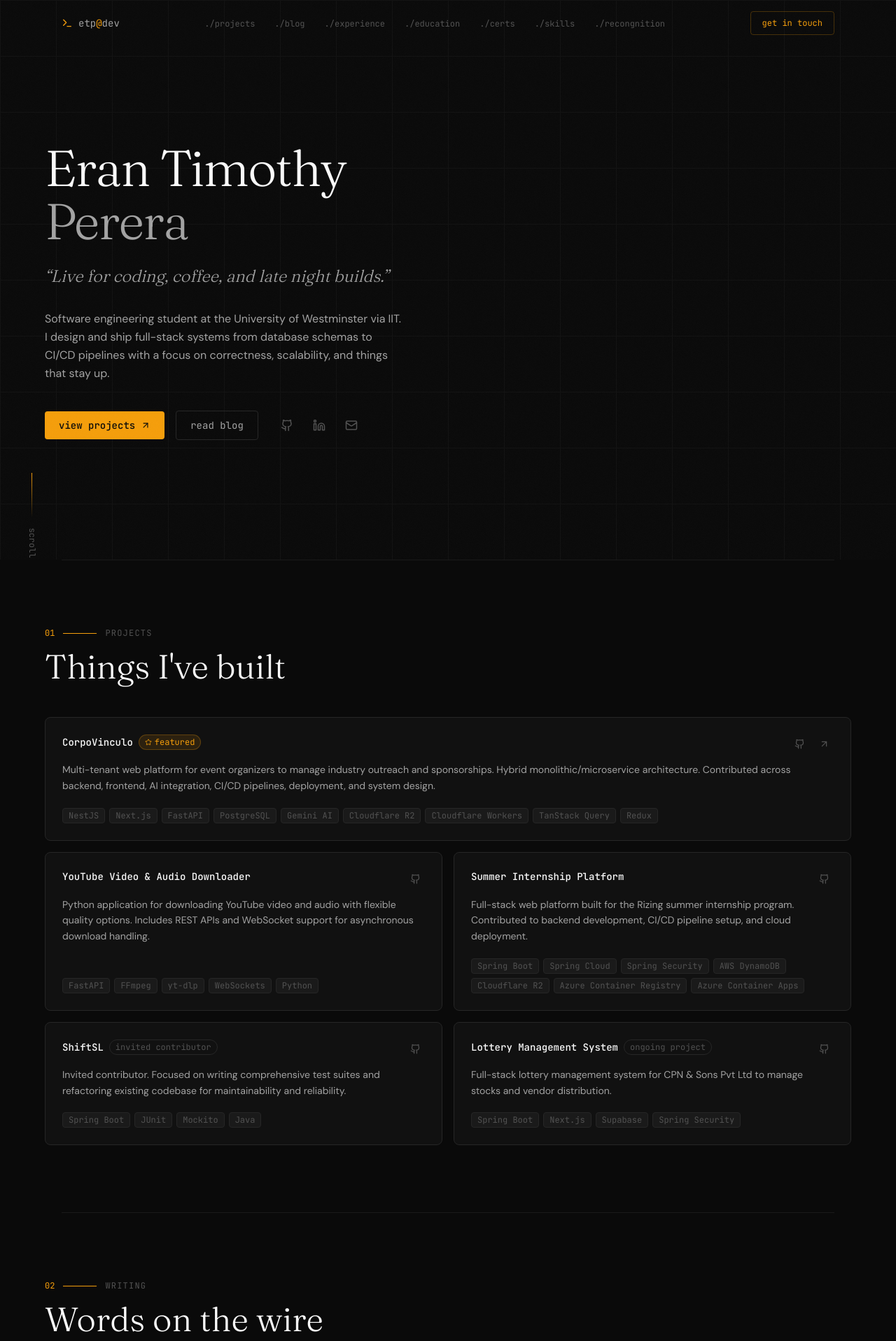
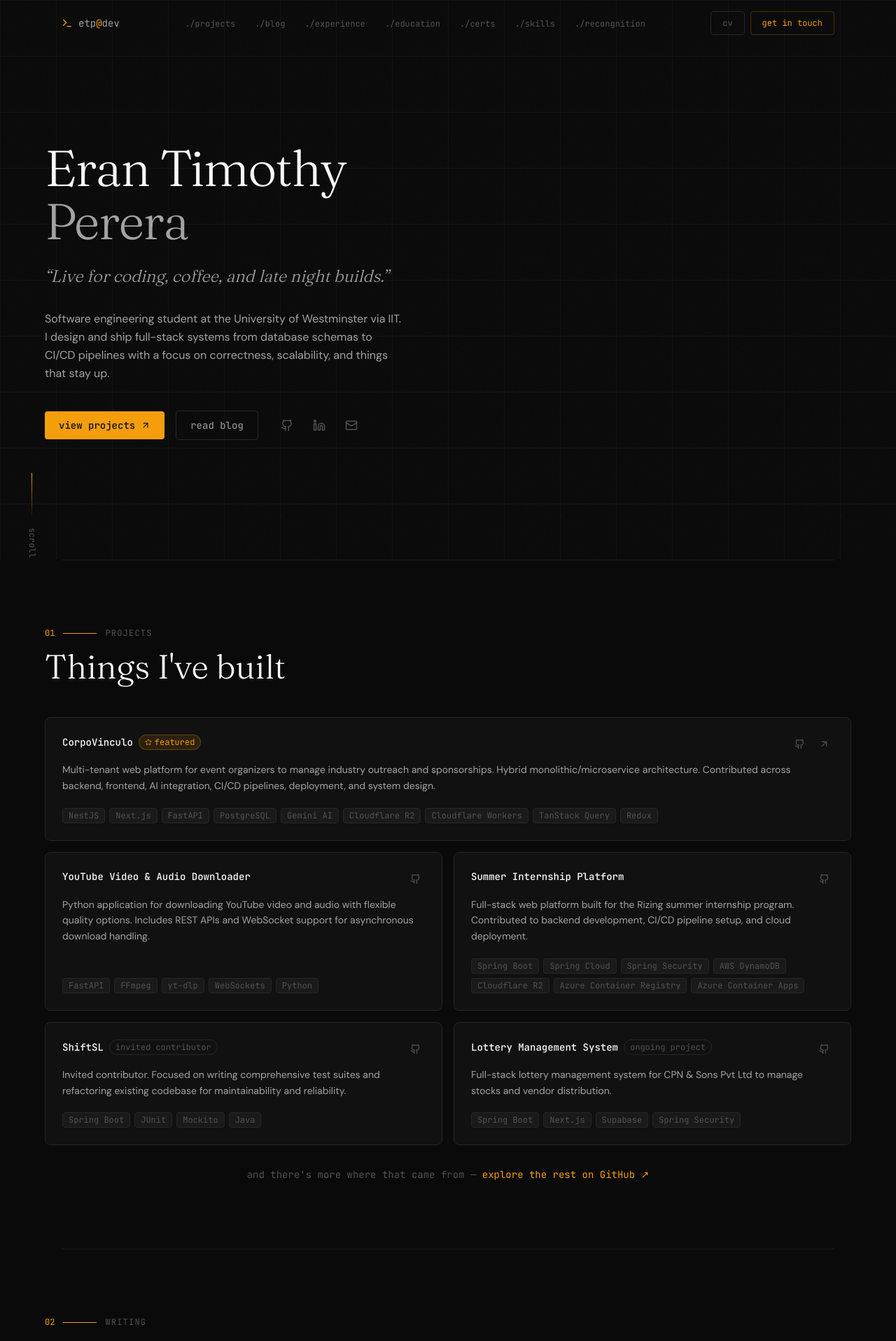
Before and after one commit to erantimothy/Eran-Perera, a Next.js app: page / in a window 1280 px wide. Shown: the top 1917 px of the page at 70% size. Built offline with nearby package versions, Linux system fonts and the light colour scheme.

Commit message:
added CV download section, and more projects hints

```diff
--- a/components/Nav.tsx
+++ b/components/Nav.tsx
@@ -76,10 +76,34 @@ export default function Nav() {
           ))}
         </ul>
 
+        {/* Desktop CTAs */}
+        <div className="hidden md:flex items-center gap-2">
+          <a
+            href="/EranCV.pdf"
+            target="_blank"
+            rel="noopener noreferrer"
+            className="inline-flex items-center gap-2 font-mono text-xs px-4 py-2 rounded border transition-all duration-150"
+            style={{
+              borderColor: "var(--border)",
+              color: "var(--foreground-dim)",
+            }}
+            onMouseEnter={(e) => {
+              e.currentTarget.style.color = "var(--foreground)";
+              e.currentTarget.style.borderColor = "var(--foreground-dim)";
+            }}
+            onMouseLeave={(e) => {
+              e.currentTarget.style.color = "var(--foreground-dim)";
+              e.currentTarget.style.borderColor = "var(--border)";
+            }}
+            aria-label="View CV"
+          >
+            cv
+          </a>
+
           {/* Contact CTA */}
           <a
             href="#contact"
-          className="hidden md:inline-flex items-center gap-2 font-mono text-xs px-4 py-2 rounded border transition-all duration-150"
+            className="inline-flex items-center gap-2 font-mono text-xs px-4 py-2 rounded border transition-all duration-150"
             style={{
               borderColor: "var(--accent-border)",
               color: "var(--accent)",
@@ -96,6 +120,7 @@ export default function Nav() {
           >
             get in touch
           </a>
+        </div>
 
         {/* Mobile hamburger */}
         <button
@@ -150,7 +175,7 @@ export default function Nav() {
                 </a>
               </li>
             ))}
-            <li className="pt-2">
+            <li className="pt-2 flex items-center gap-4">
               <a
                 href="#contact"
                 className="font-mono text-sm"
@@ -159,6 +184,16 @@ export default function Nav() {
               >
                 get in touch →
               </a>
+              <a
+                href="/EranCV.pdf"
+                target="_blank"
+                rel="noopener noreferrer"
+                className="font-mono text-sm"
+                style={{ color: "var(--foreground-dim)" }}
+                onClick={() => setMenuOpen(false)}
+              >
+                view cv ↗
+              </a>
             </li>
           </ul>
         </div>
--- a/components/Projects.tsx
+++ b/components/Projects.tsx
@@ -277,6 +277,33 @@ export default function Projects() {
             <ProjectCard key={project.name} project={project} index={i} />
           ))}
         </div>
+
+        {/* GitHub CTA */}
+        <motion.p
+          initial={{ opacity: 0, y: 12 }}
+          whileInView={{ opacity: 1, y: 0 }}
+          viewport={{ once: true, margin: "-40px" }}
+          transition={{ duration: 0.5, delay: 0.2 }}
+          className="mt-8 font-mono text-sm text-center"
+          style={{ color: "var(--foreground-dim)" }}
+        >
+          and there&apos;s more where that came from —{" "}
+          <a
+            href="https://github.com/EranTimothy-dev"
+            target="_blank"
+            rel="noopener noreferrer"
+            className="transition-colors duration-150"
+            style={{ color: "var(--accent)" }}
+            onMouseEnter={(e) =>
+              (e.currentTarget.style.textDecoration = "underline")
+            }
+            onMouseLeave={(e) =>
+              (e.currentTarget.style.textDecoration = "none")
+            }
+          >
+            explore the rest on GitHub ↗
+          </a>
+        </motion.p>
       </div>
     </section>
   );
```
Also changed, not shown: 1 other file (tests, documents, lock files or other folders). Lines whose indentation alone changed are shown as unchanged.
